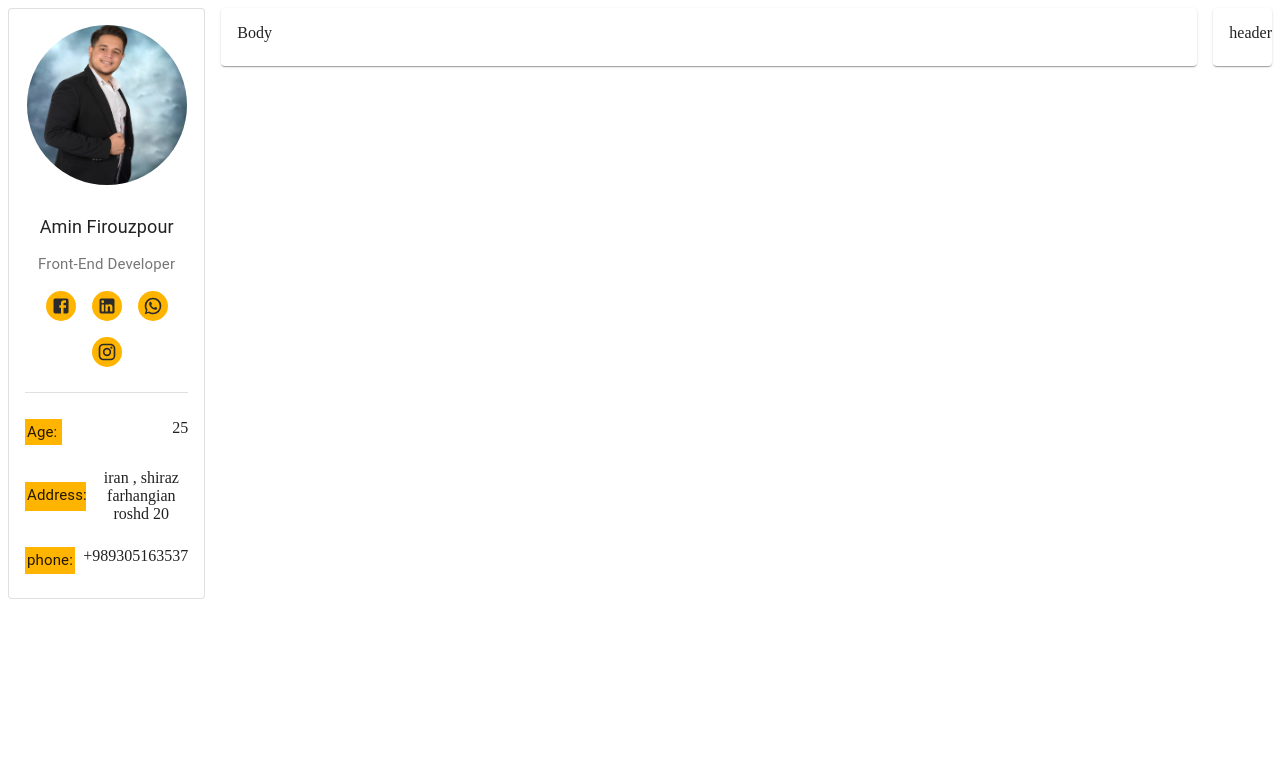
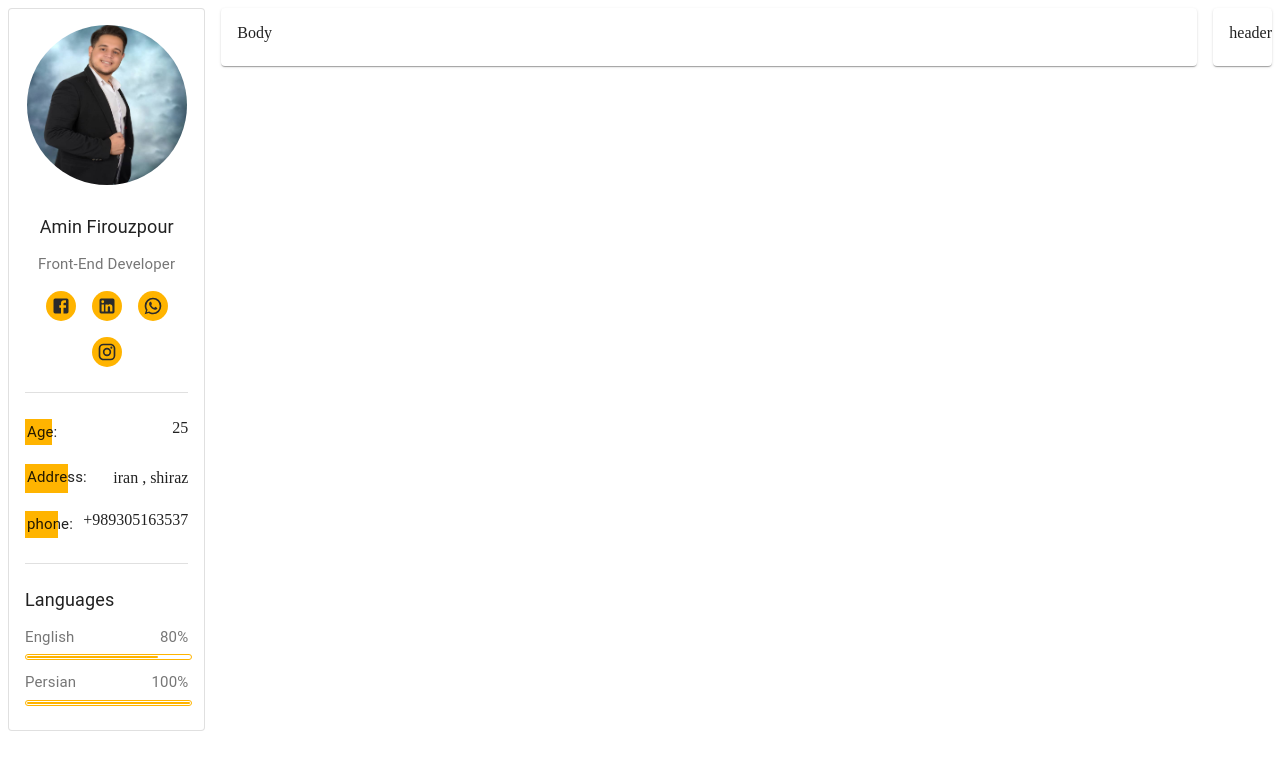
Before and after one commit to Aminfrp/amin-frp, a React (Create React App) app: page / in a window 1280 px wide. Shown: the top 770 px of the page. Built offline with nearby package versions, Linux system fonts and the light colour scheme.

Commit message:
feat: :sparkles: add laguages

```diff
--- a/src/components/layouts/sidebar/Sidebar.tsx
+++ b/src/components/layouts/sidebar/Sidebar.tsx
@@ -1,6 +1,7 @@
 import { Avatar, Card, CardContent, Typography } from '@mui/material';
 import Divider from '@mui/material/Divider';
 import Info from './info/Info';
+import Langueages from './languages';
 import Socials from './social/Socials';
 const Sidebar = () => {
   return (
@@ -21,6 +22,8 @@ const Sidebar = () => {
       <Socials />
       <Divider variant="middle" style={{ width:"100%", marginBottom:"26px"}} />
       <Info />
+      <Divider variant="middle" style={{ width:"100%", margin:"25px 0"}} />
+      <Langueages />
     </CardContent>
   </Card>
   )
--- a/src/components/layouts/sidebar/info/Info.tsx
+++ b/src/components/layouts/sidebar/info/Info.tsx
@@ -5,19 +5,19 @@ const Info = () => {
   return (
     <Grid container spacing={1}>
       <Grid xs={12} display={"flex"} justifyContent={"space-between"} item>
-        <Typography variant="body1" fontSize={"15px"} style={{backgroundColor:theme.palette.secondary.main,width:"20%", padding:"2px"}}>
+        <Typography variant="body1" fontSize={"15px"} style={{backgroundColor:theme.palette.secondary.main,width:"14%", padding:"2px"}}>
           Age:
         </Typography>
           25
       </Grid>
       <Grid xs={12} display={"flex"} justifyContent={"space-between"} alignItems={"center"} item>
-        <Typography variant="body1" fontSize={"15px"} style={{backgroundColor:theme.palette.secondary.main,width:"35%", padding:"2px",height:"25px", marginRight:"5%"}}>
+        <Typography variant="body1" fontSize={"15px"} style={{backgroundColor:theme.palette.secondary.main,width:"24%", padding:"2px",height:"25px", marginRight:"5%"}}>
           Address:
         </Typography>
-       <p style={{textAlign:"center"}}>iran , shiraz farhangian roshd 20</p>
+       <p style={{textAlign:"center"}}>iran , shiraz</p>
       </Grid>
       <Grid xs={12} display={"flex"} justifyContent={"space-between"} item>
-        <Typography variant="body1" fontSize={"15px"} style={{backgroundColor:theme.palette.secondary.main,width:"28%", padding:"2px"}}>
+        <Typography variant="body1" fontSize={"15px"} style={{backgroundColor:theme.palette.secondary.main,width:"18%", padding:"2px"}}>
           phone:
         </Typography>
         +989305163537
--- /dev/null
+++ b/src/components/layouts/sidebar/languages/Items.tsx
@@ -0,0 +1,40 @@
+import { Typography, useTheme } from "@mui/material";
+
+const Items = ({ precenge, name }: { precenge: string; name: string }) => {
+  const theme = useTheme();
+  return (
+    <>
+      <div style={{ display: "flex", justifyContent: "space-between" }}>
+        <Typography variant="body1" fontSize={15} color="#767676">
+          {name}
+        </Typography>
+        <Typography variant="body1" fontSize={15} color="#767676">
+          {precenge}
+        </Typography>
+      </div>
+      <div
+        style={{
+          height: "2px",
+          border: `0.5px solid ${theme.palette.secondary.main}`,
+          width: "100%",
+          display: "flex",
+          alignItems: "center",
+          padding: "1px",
+          borderRadius: "30px",
+          marginTop: "6px",
+        }}
+      >
+        <div
+          style={{
+            backgroundColor: theme.palette.secondary.main,
+            width: precenge,
+            height: "2px",
+            borderRadius: "30px",
+          }}
+        />
+      </div>
+    </>
+  );
+};
+
+export default Items;
--- /dev/null
+++ b/src/components/layouts/sidebar/languages/index.tsx
@@ -0,0 +1,21 @@
+import { Grid, Typography } from "@mui/material"
+import Items from "./Items"
+
+const Langueages = () => {
+  return (
+    <Grid container flexDirection="column">
+      <Grid item mb={"15px"}>
+        <Typography variant="h4" fontSize={18}>Languages</Typography>
+      </Grid>
+      {/* languages */}
+      <Grid item>
+        <Items precenge={"80%"} name={"English"} />
+      </Grid>
+      <Grid item mt={"11px"}>
+        <Items precenge={"100%"} name={"Persian"} />
+      </Grid>
+    </Grid>
+  )
+}
+
+export default Langueages
```
